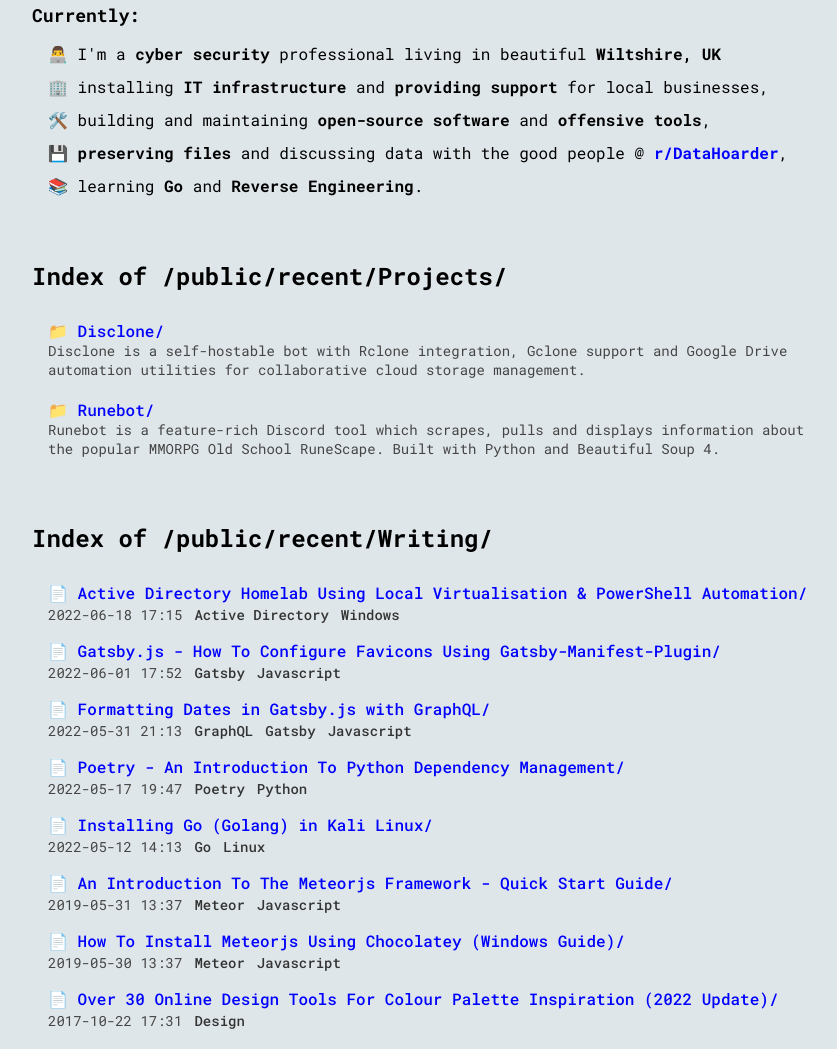
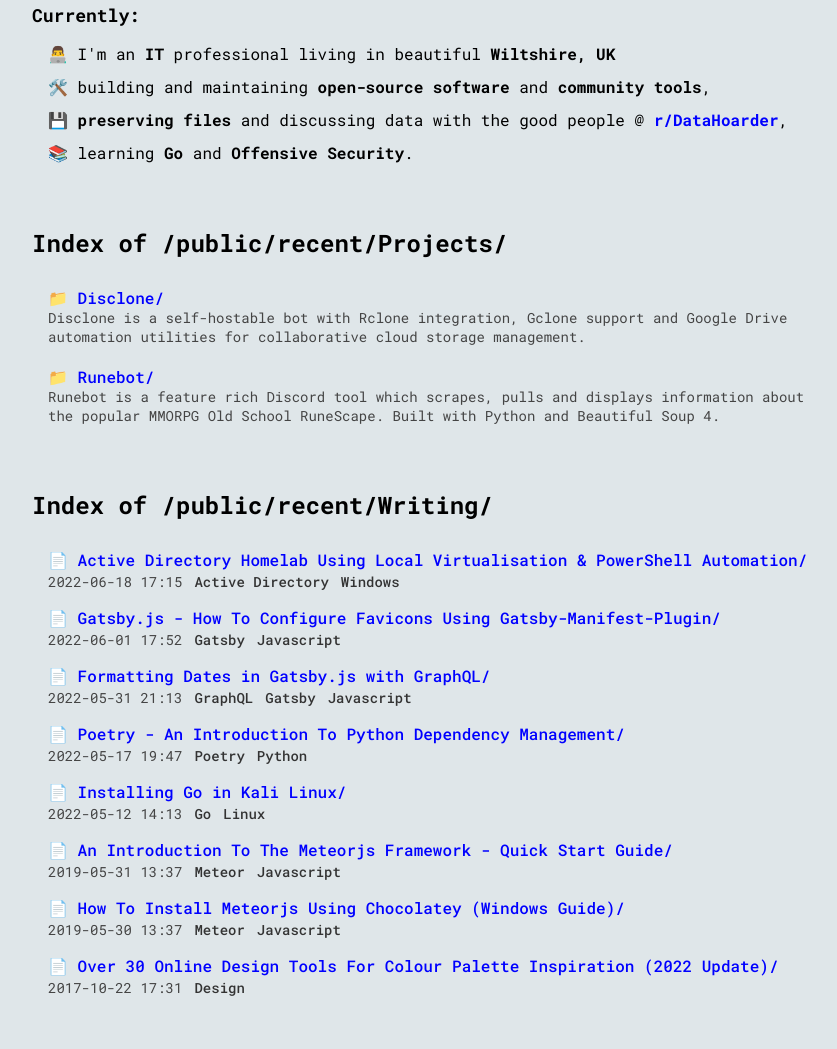
Before and after one commit to tarranprior/personal-site, a Gatsby site: page / in a window 1280 px wide. Shown: the part 229-1278 px from the top of the page, without its empty margins (208-1045 px from the left). Built offline with nearby package versions, Linux system fonts and the light colour scheme; Gatsby itself is replaced by a stand-in of ours; some packages are replaced by stand-ins of ours.

Commit message:
🔧 Update /personal-site/

```diff
--- a/src/components/Footer.js
+++ b/src/components/Footer.js
@@ -27,7 +27,7 @@
         <p>
           © {new Date().getFullYear()} {meta.site.siteMetadata.author} &middot; Built with
           {` `}
-          <a href="https://www.gatsbyjs.com" target="_blank" rel="noreferrer">Gatsby</a>.
+          <a href="https://www.gatsbyjs.com" target="_blank" rel="noreferrer">Gatsby</a> &middot; Made with ❤️, ☕ and 🎧.
         </p>
       </StyledFooter>
     )
--- a/src/pages/index.js
+++ b/src/pages/index.js
@@ -14,7 +14,7 @@
           description
         }
       },
-      allMdx(filter: { frontmatter: { published: { eq: true }}}, sort: {fields: [frontmatter___date], order: DESC}, ) {
+      allMdx(limit: 8 filter: { frontmatter: { published: { eq: true }}}, sort: {fields: [frontmatter___date], order: DESC}, ) {
         edges {
           node {
             frontmatter {
@@ -73,11 +73,10 @@
           </StyledSocialList>
           <h3>Currently:</h3>
           <StyledCurrentList>
-            <li>👨‍💻 I'm a <b>cyber security</b> professional living in beautiful <b>Wiltshire, UK</b></li>
-            <li>🏢 installing <b>IT infrastructure</b> and <b>providing support</b> for local businesses,</li>
-            <li>🛠️ building and maintaining <b>open-source software</b> and <b>offensive tools</b>,</li>
+            <li>👨‍💻 I'm an <b>IT</b> professional living in beautiful <b>Wiltshire, UK</b></li>
+            <li>🛠️ building and maintaining <b>open-source software</b> and <b>community tools</b>,</li>
             <li>💾 <b>preserving files</b> and discussing data with the good people @ <b><a href="https://old.reddit.com/r/DataHoarder" target="_blank" rel="noreferrer">r/DataHoarder</a></b>,</li>
-            <li>📚 learning <b>Go</b> and <b>Reverse Engineering</b>.</li>
+            <li>📚 learning <b>Go</b> and <b>Offensive Security</b>.</li>
           </StyledCurrentList>
           <h2>Index of /public/recent/Projects/</h2>
           <StyledList>
@@ -87,7 +86,7 @@
             </li>
             <li>
               <h4>📁 <a href="https://github.com/tarranprior/runebot" target="_blank" rel="noreferrer">Runebot/</a></h4>
-              <p>Runebot is a feature-rich Discord tool which scrapes, pulls and displays information about the popular MMORPG Old School RuneScape. Built with Python and Beautiful Soup 4.</p>
+              <p>Runebot is a feature rich Discord tool which scrapes, pulls and displays information about the popular MMORPG Old School RuneScape. Built with Python and Beautiful Soup 4.</p>
             </li>
           </StyledList>
           <h2>Index of /public/recent/Writing/</h2>
--- a/src/posts/Installing-Go-Kali-Linux/installing-go-kali-linux.mdx
+++ b/src/posts/Installing-Go-Kali-Linux/installing-go-kali-linux.mdx
@@ -1,5 +1,5 @@
 ---
-title: "Installing Go (Golang) in Kali Linux"
+title: "Installing Go in Kali Linux"
 author: "Tarran Prior"
 date: "2022-05-12 14:13"
 slug: "installing-go-kali-linux"
```
